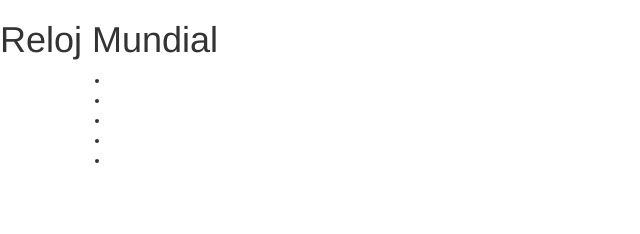
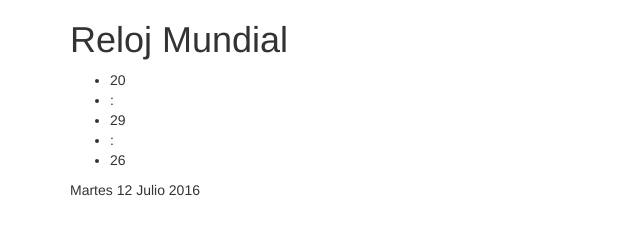
Before and after one commit to alivane/Time-Now, a plain HTML site: page index.html in a window 1280 px wide. Shown: the whole page, without its empty margins (0-640 px from the left). Drawn offline with nearby package versions, Linux system fonts and the light colour scheme.

Commit message:
insertado de reloj

```diff
--- a/index.html
+++ b/index.html
@@ -9,24 +9,22 @@
 <body>
 
 	<header>
-		<div class="row">
-			<div class="col-sm-12">
-				<h1>Reloj Mundial</h1>
-			</div>
+		<div class="container">
+			<h1>Reloj Mundial</h1>
 		</div>
 	</header>
 	<section>
 		<div class="container">
 			<div class="clock">
-				<div id="date"></div>
 				<ul>
 					<li id="hours"></li>
-					<li id="point"></li>
+					<li id="point">:</li>
 					<li id="minutes"></li>
-					<li id="point"></li>
+					<li id="point">:</li>
 					<li id="seconds"></li>
 				</ul>
 			</div>
+			<div id="Date"></div>
 		</div>
 	</section>
 
@@ -34,7 +32,8 @@
 
 
 
-	<script   src="https://code.jquery.com/jquery-3.1.0.js"   integrity="sha256-slogkvB1K3VOkzAI8QITxV3VzpOnkeNVsKvtkYLMjfk="   crossorigin="anonymous"></script>
-	<script src="js/main.js"></script>
+	<script   src="https://code.jquery.com/jquery-2.2.4.js"   integrity="sha256-iT6Q9iMJYuQiMWNd9lDyBUStIq/8PuOW33aOqmvFpqI="   crossorigin="anonymous"></script>
+
+	<script src="js/jquery.js"></script>
 </body>
 </html>
--- /dev/null
+++ b/js/jquery.js
@@ -0,0 +1,42 @@
+/*$(document).ready(function (){
+	var month = ["Enero","Febrero","Marzo","Abril","Mayo","Junio","Julio","Agosto","Septiembre","Octubre","Noviembre","Diciembre"];
+	var day = ["Domingo","Lunes","Martes","Miercoles","Jueves","Viernes","Sabado"];
+	var newDate = new Date();
+	newDate.setDate(newDate.getDate());
+	$('#Date').html(day[newDate.getDay()] + " " + newDate.getDate() + ' ' + month[newDate.getMonth()] + ' ' + newDate.getFullYear());
+	setInterval(function(){
+		var seconds = newDate.getSeconds();
+		$('#seconds').html((seconds < 10 ? "0" : "") + seconds);
+	},1000);
+	setInterval( function(){
+		var minutes = newDate.getMinutes();
+		$('#minutes').html((minutes < 10 ? "0" : "") + minutes);
+	},1000);
+	setInterval( function(){
+		var hours = new Date().getHours();
+		$('#hours').html((hours < 10 ? "0" : "") + hours);
+	},1000);
+})*/
+
+$(document).ready(function() {
+	var monthNames = ["Enero","Febrero","Marzo","Abril","Mayo","Junio","Julio","Agosto","Septiembre","Octubre","Noviembre","Diciembre"];
+	var dayNames = ["Domingo","Lunes","Martes","Miercoles","Jueves","Viernes","Sabado"];
+	var newDate = new Date();
+	newDate.setDate(newDate.getDate());
+	$('#Date').html(dayNames[newDate.getDay()] + " " + newDate.getDate() + ' ' + monthNames[newDate.getMonth()] + ' ' + newDate.getFullYear());
+
+	setInterval( function() {
+		var seconds = new Date().getSeconds();
+		$("#seconds").html(( seconds < 10 ? "0" : "" ) + seconds);
+		},1000);
+
+	setInterval( function() {
+		var minutes = new Date().getMinutes();
+		$("#minutes").html(( minutes < 10 ? "0" : "" ) + minutes);
+	    },1000);
+
+	setInterval( function() {
+		var hours = new Date().getHours();
+		$("#hours").html(( hours < 10 ? "0" : "" ) + hours);
+	    }, 1000);
+});
```
Also changed, not shown: 1 other file.
